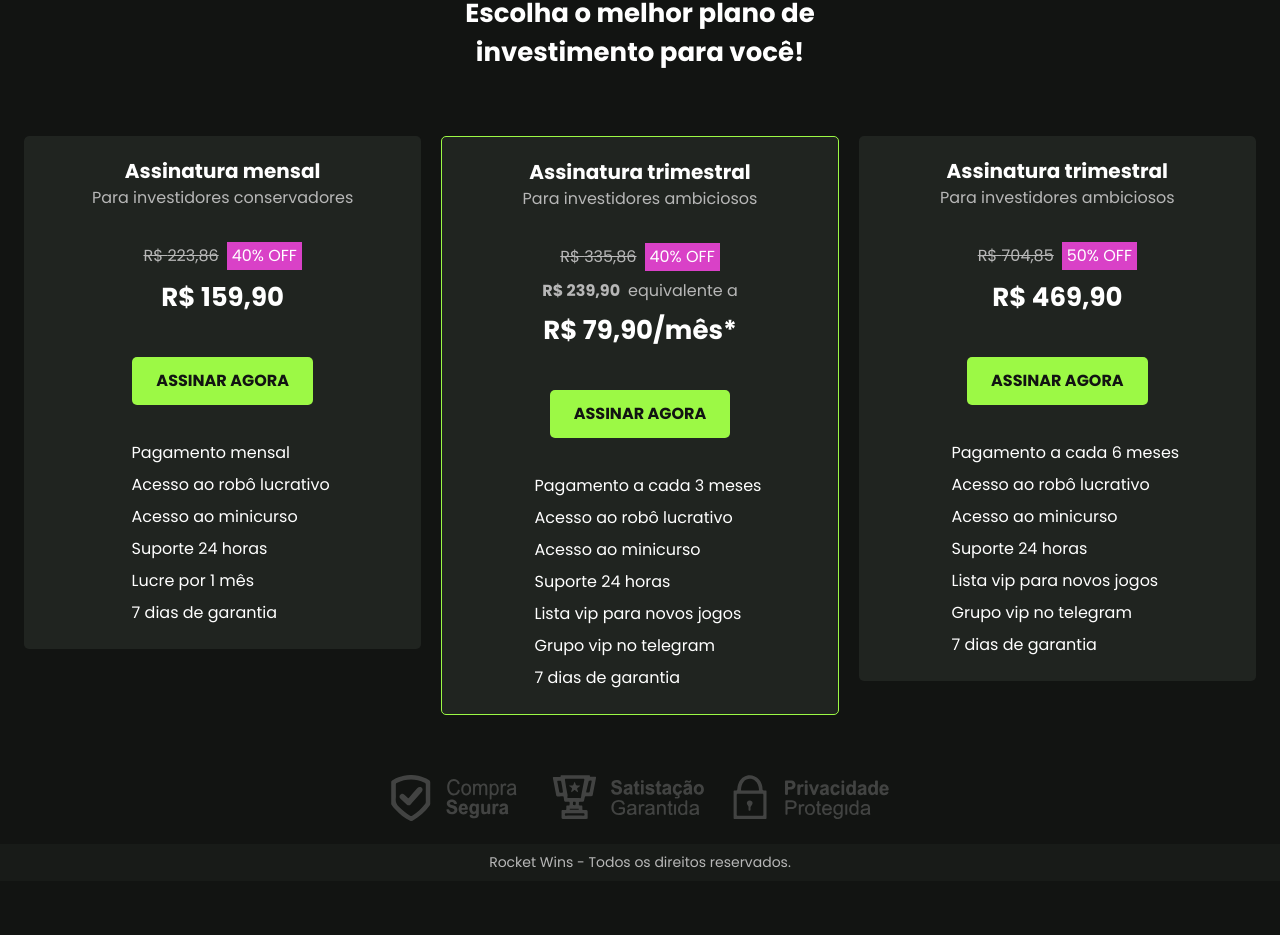
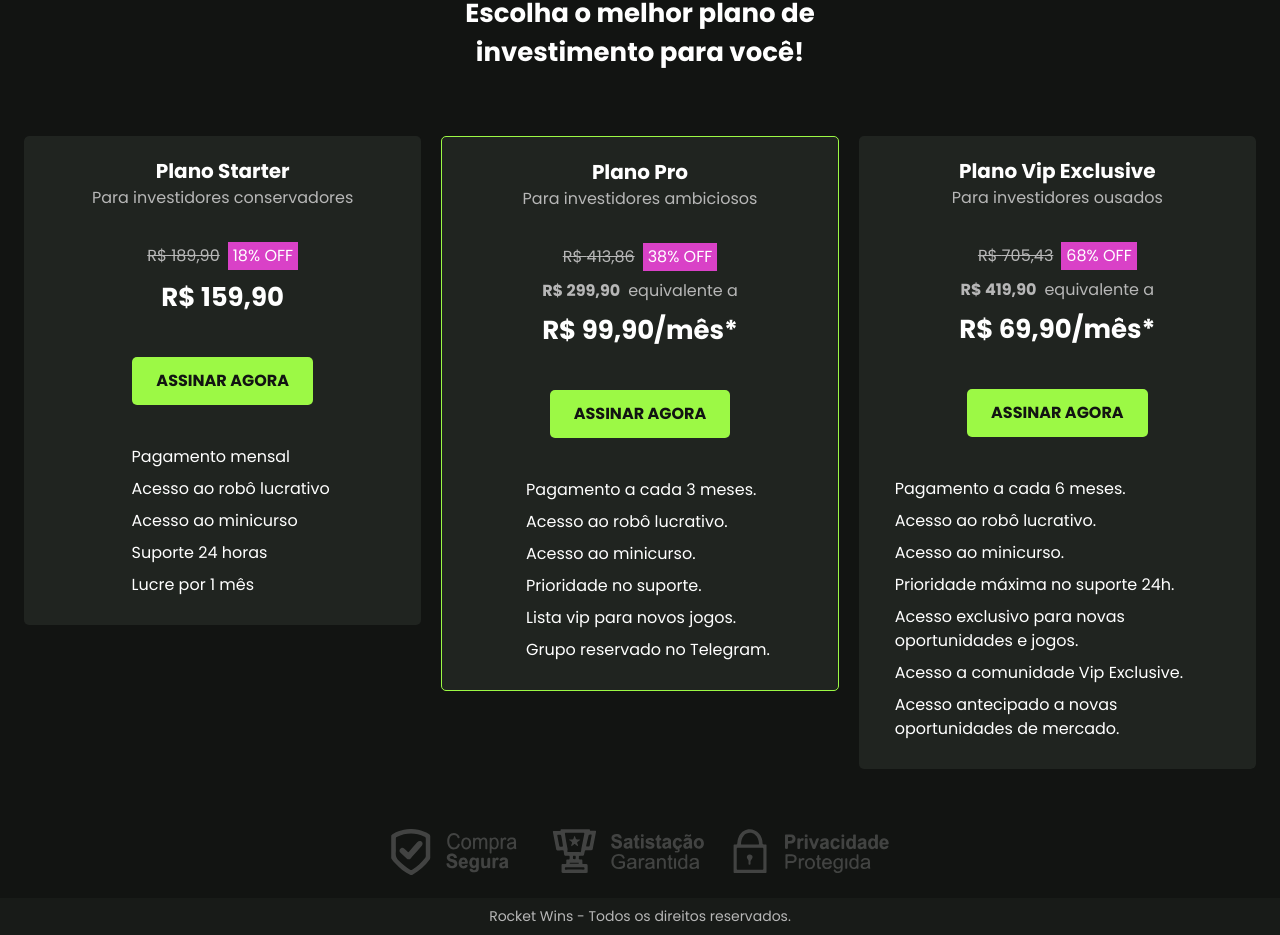
Before and after one commit to AdrianKnapp/boostt, a Next.js app: page / in a window 1280 px wide. Shown: the part 2868-3803 px from the top of the page. Before the commit the page ends 3749 px from the top, so only its background shows below. Built offline with nearby package versions, Linux system fonts and the light colour scheme.

Commit message:
Adjusted seller cards

```diff
--- a/src/components/Seller/SellerCarousel/Item/Pricing.tsx
+++ b/src/components/Seller/SellerCarousel/Item/Pricing.tsx
@@ -34,7 +34,7 @@ const Pricing = ({
           {discount} OFF
         </Text>
       </Flex>
-      {isPrincipal ? (
+      {monthlyPrice ? (
         <>
           <Flex color={theme.colors.text.secondary} gap={2} justify="center">
             <Text fontWeight="bold">R$ {price}</Text>
--- a/src/components/Seller/SellerCarousel/Item/index.tsx
+++ b/src/components/Seller/SellerCarousel/Item/index.tsx
@@ -56,8 +56,8 @@ const Item = ({
           listStyleType="none"
         >
           {description.map((item) => (
-            <ListItem key={item}>
-              <Text lineHeight={2}>{item}</Text>
+            <ListItem key={item} my={2}>
+              <Text>{item}</Text>
             </ListItem>
           ))}
         </UnorderedList>
--- a/src/components/Seller/SellerCarousel/index.tsx
+++ b/src/components/Seller/SellerCarousel/index.tsx
@@ -8,7 +8,7 @@ const SellerCarousel = () => {
   return (
     <Flex
       w="100%"
-      minH="430px"
+      minH="530px"
       borderRadius={5}
       position="relative"
       overflow="hidden"
@@ -34,10 +34,10 @@ const SellerCarousel = () => {
       >
         <SwiperSlide>
           <Item
-            title="Assinatura mensal"
+            title="Plano Starter"
             subtitle="Para investidores conservadores"
-            highPrice="223,86"
-            discount="40%"
+            highPrice="189,90"
+            discount="18%"
             price="159,90"
             description={[
               'Pagamento mensal',
@@ -45,47 +45,45 @@ const SellerCarousel = () => {
               'Acesso ao minicurso',
               'Suporte 24 horas',
               'Lucre por 1 mês',
-              '7 dias de garantia',
             ]}
           />
         </SwiperSlide>
         <SwiperSlide>
           <Item
-            title="Assinatura trimestral"
+            title="Plano Pro"
             subtitle="Para investidores ambiciosos"
-            highPrice="335,86"
-            discount="40%"
-            price="239,90"
+            highPrice="413,86"
+            discount="38%"
+            price="299,90"
             description={[
-              'Pagamento a cada 3 meses',
-              'Acesso ao robô lucrativo',
-              'Acesso ao minicurso',
-              'Suporte 24 horas',
-              'Lista vip para novos jogos',
-              'Grupo vip no telegram',
-              '7 dias de garantia',
+              'Pagamento a cada 3 meses.',
+              'Acesso ao robô lucrativo.',
+              'Acesso ao minicurso.',
+              'Prioridade no suporte.',
+              'Lista vip para novos jogos.',
+              'Grupo reservado no Telegram.',
             ]}
             isPrincipal
-            monthlyPrice="79,90/mês*"
+            monthlyPrice="99,90/mês*"
           />
         </SwiperSlide>
         <SwiperSlide>
           <Item
-            title="Assinatura trimestral"
-            subtitle="Para investidores ambiciosos"
-            highPrice="704,85"
-            discount="50%"
-            price="469,90"
+            title="Plano Vip Exclusive"
+            subtitle="Para investidores ousados"
+            highPrice="705,43"
+            discount="68%"
+            price="419,90"
             description={[
-              'Pagamento a cada 6 meses',
-              'Acesso ao robô lucrativo',
-              'Acesso ao minicurso',
-              'Suporte 24 horas',
-              'Lista vip para novos jogos',
-              'Grupo vip no telegram',
-              '7 dias de garantia',
+              'Pagamento a cada 6 meses.',
+              'Acesso ao robô lucrativo.',
+              'Acesso ao minicurso.',
+              'Prioridade máxima no suporte 24h.',
+              'Acesso exclusivo para novas oportunidades e jogos.',
+              'Acesso a comunidade Vip Exclusive.',
+              'Acesso antecipado a novas oportunidades de mercado.',
             ]}
-            monthlyPrice="78,0/mês*"
+            monthlyPrice="69,90/mês*"
           />
         </SwiperSlide>
       </Swiper>
```
